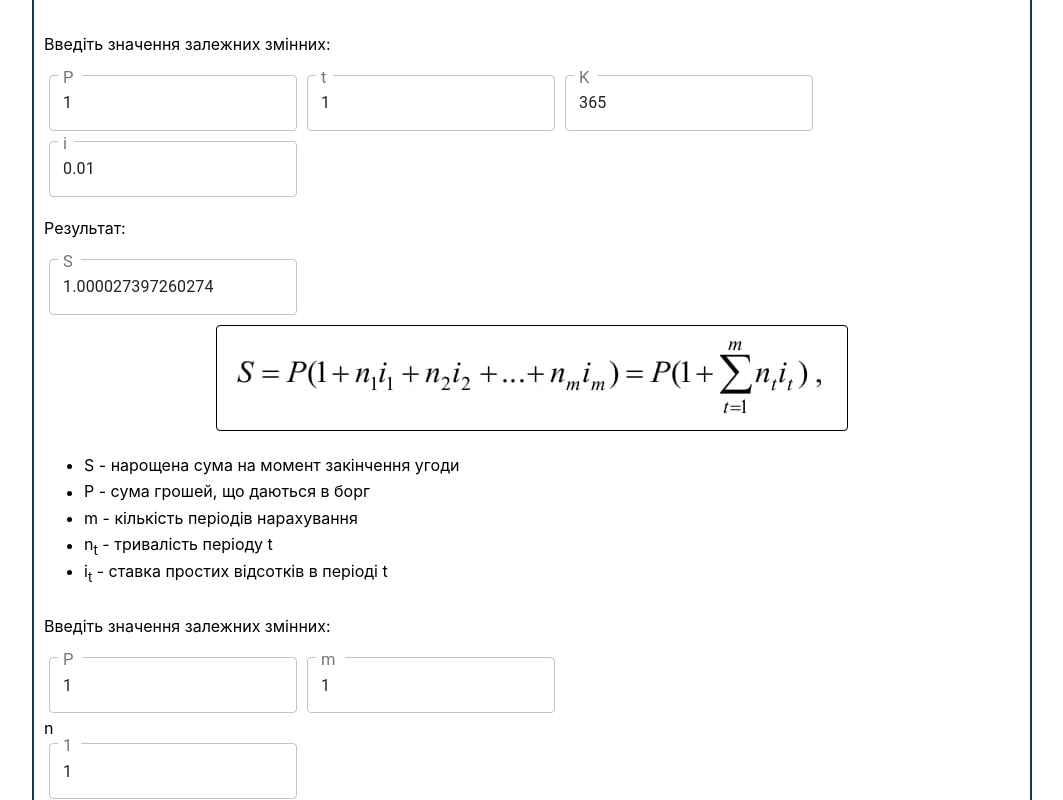
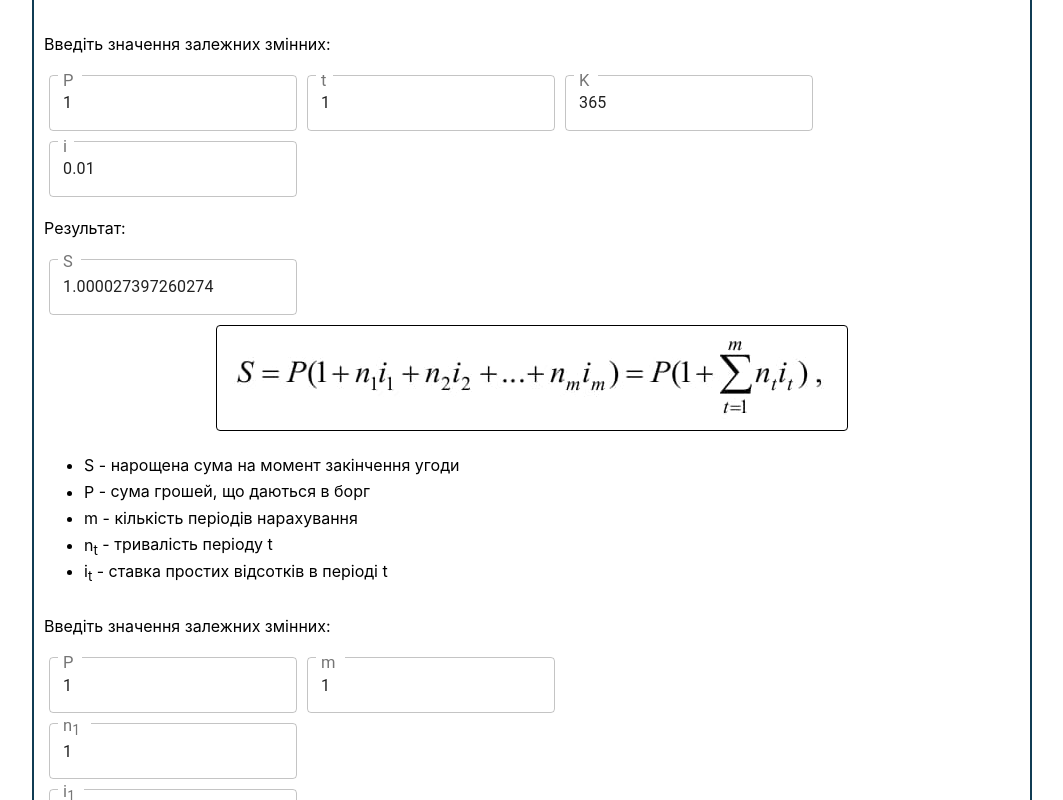
Before and after one commit to zestuus/fincalcul, a React (Create React App) app: page /unit/1 in a window 1280 px wide. Shown: the part 1840-2640 px from the top of the page, without its empty margins (108-1171 px from the left). Built offline with nearby package versions, Linux system fonts and the light colour scheme.

Commit message:
fix display names

```diff
--- a/src/components/Solver.jsx
+++ b/src/components/Solver.jsx
@@ -93,6 +93,18 @@ const Solver = ({ formula, image, variables }) => {
     setDependentVariable(result);
   };
 
+  const displayVariable = (key, obj = null) => {
+    const variable = obj || variables.find(v => v.name === key);
+
+    return variable ? (
+      <span>
+        {variable.displayName || variable.name}
+        <sub>{variable.sub}</sub>
+        <sup>{variable.sup}</sup>
+      </span>
+    ) : key;
+  };
+
   return (
     <Grid container direction="column">
       <Grid container justifyContent="center">
@@ -104,7 +116,7 @@ const Solver = ({ formula, image, variables }) => {
       </Grid>
       <ul>
         {variables.map((variable, index) => (
-          <li key={`description-${index}`}>{variable.displayName || variable.name}<sub>{variable.sub}</sub><sup>{variable.sup}</sup> - {variable.description}</li>
+          <li key={`description-${index}`}>{displayVariable(variable.name, variable)} - {variable.description}</li>
         ))}
       </ul>
       <p>Введіть значення залежних змінних:</p>
@@ -112,14 +124,13 @@ const Solver = ({ formula, image, variables }) => {
         {Object.keys(independentVariables).map(key =>
           independentVariables[key].length || independentVariables[key].length === 0 ? (
             <Grid key={key} container direction="column">
-              {independentVariables[key].length ? key : `Масив ${key} порожній`}
               <Grid container>
                 {independentVariables[key].map((value, index) => (
                   <Input
                     key={`${key}-${index}`}
                     variant="outlined"
                     type="number"
-                    label={<Label>{index+1}</Label>}
+                    label={<Label>{key}<sub>{index+1}</sub></Label>}
                     value={value}
                     onChange={event => handleChange(key, event.target.value, index)}
                   />
@@ -131,7 +142,7 @@ const Solver = ({ formula, image, variables }) => {
               key={key}
               variant="outlined"
               type="number"
-              label={<Label>{key}</Label>}
+              label={<Label>{displayVariable(key)}</Label>}
               value={independentVariables[key]}
               onChange={event => handleChange(key, event.target.value)}
             />
```
